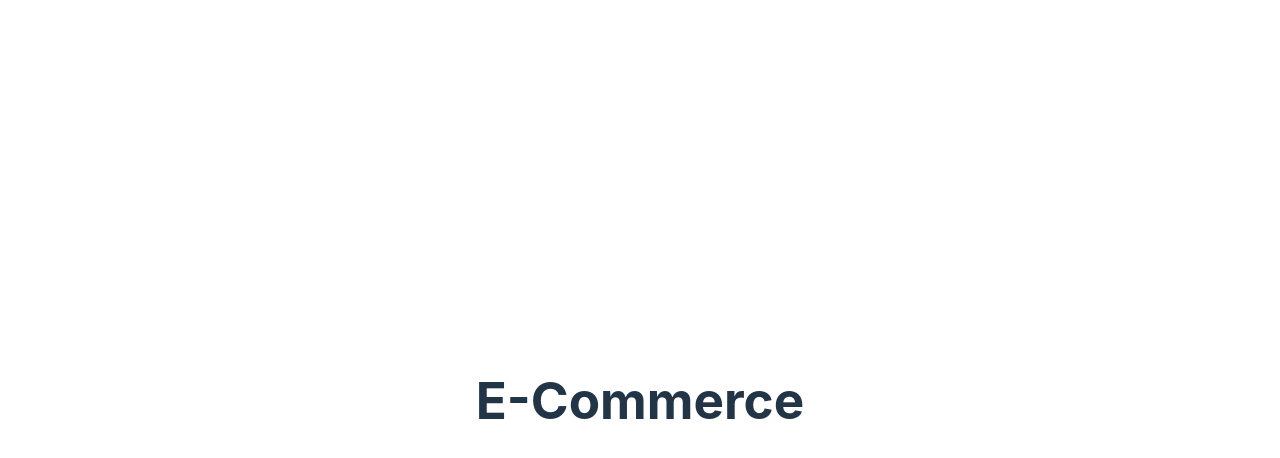
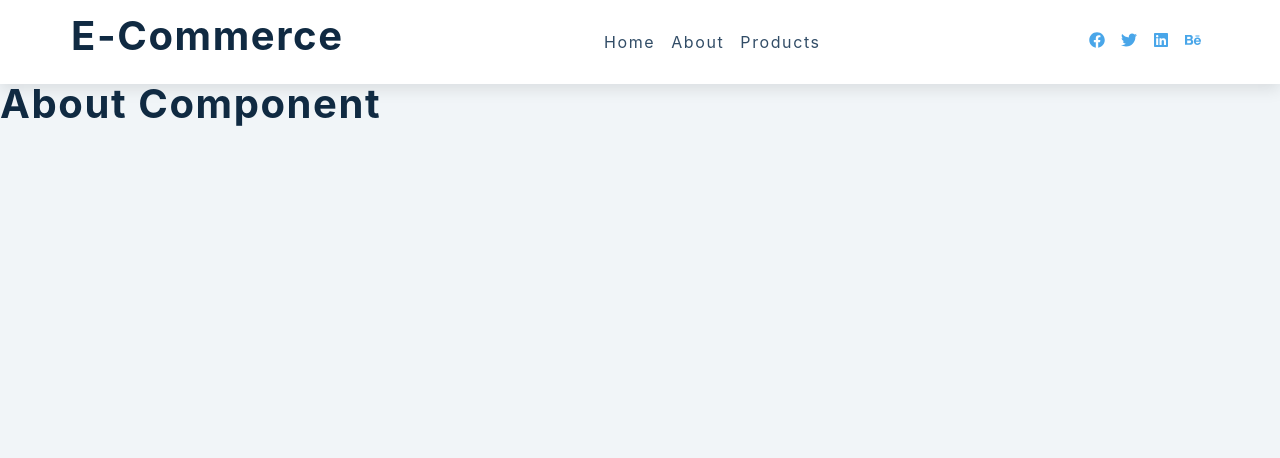
Before and after one commit to kiyarashnd/E-Commerce, a React (Vite) app: page /about in a window 1280 px wide. Shown: the top 458 px of the page. Built offline with nearby package versions, Linux system fonts and the light colour scheme.

Commit message:
add Navbar and BasicBreadcrumbs component to page

```diff
--- a/index.html
+++ b/index.html
@@ -4,7 +4,7 @@
     <meta charset="UTF-8" />
     <link rel="icon" type="image/svg+xml" href="/vite.svg" />
     <meta name="viewport" content="width=device-width, initial-scale=1.0" />
-    <title>Vite + React</title>
+    <title>E-Commerce</title>
   </head>
   <body>
     <div id="root"></div>
--- /dev/null
+++ b/src/About.jsx
@@ -0,0 +1,5 @@
+const About = () => {
+  return <h2>About component</h2>;
+};
+
+export default About;
--- a/src/App.jsx
+++ b/src/App.jsx
@@ -1,17 +1,35 @@
-import { useState } from "react";
-import reactLogo from "./assets/react.svg";
-import viteLogo from "/vite.svg";
-import "./App.css";
+import React from 'react';
+import Navbar from './Navbar';
+import Home from './Home';
+import About from './About';
+import Products from './Products';
+import NotFound from './NotFound';
+
+import { BrowserRouter as Router, Route, Switch } from 'react-router-dom';
 
 function App() {
-  const [count, setCount] = useState(0);
+  return (
+    <Router>
+      <Navbar />
 
-  return (
-    <>
-      <section>
-        <h1>E-Commerce</h1>
-      </section>
-    </>
+      <Switch>
+        <Route exact path='/'>
+          <Home />
+        </Route>
+
+        <Route path='/about' component={About}>
+          <About />
+        </Route>
+
+        <Route path='/Products'>
+          <Products />
+        </Route>
+
+        <Route path='*'>
+          <NotFound></NotFound>
+        </Route>
+      </Switch>
+    </Router>
   );
 }
 
--- /dev/null
+++ b/src/Home.jsx
@@ -0,0 +1,5 @@
+const Home = () => {
+  return <h2>Home component</h2>;
+};
+
+export default Home;
--- /dev/null
+++ b/src/Navbar.jsx
@@ -0,0 +1,77 @@
+import React, { useState, useRef, useEffect } from 'react';
+import { FaBars } from 'react-icons/fa';
+import { social } from './data';
+
+import { Link } from 'react-router-dom';
+
+const Navbar = () => {
+  const [showLinks, setShowLinks] = useState(false);
+  const linksContainerRef = useRef(null);
+  const linksRef = useRef(null);
+
+  let count = useRef(0); //this line is read just in initial render
+  console.log(count);
+
+  count.current = count.current + 1;
+  console.log('new count : ', count.current); //on every re render this gonna change
+
+  let countVariable = 0;
+  console.log(countVariable);
+
+  countVariable = countVariable + 1;
+  console.log('new count variable : ', countVariable); //in every re render this not change and is still 1
+
+  useEffect(() => {
+    const linksHeight = linksRef.current.getBoundingClientRect().height;
+    console.log(linksHeight);
+    if (showLinks) {
+      linksContainerRef.current.style.height = `${linksHeight}px`;
+    } else {
+      linksContainerRef.current.style.height = '0px';
+    }
+  }, [showLinks]);
+
+  return (
+    <nav>
+      <div className='nav-center'>
+        <div className='nav-header'>
+          {/* <img src={logo} alt='logo' /> */}
+          <h2>E-commerce</h2>
+          <button
+            className='nav-toggle'
+            onClick={() => setShowLinks(!showLinks)}
+          >
+            <FaBars />
+          </button>
+        </div>
+        {/* {showLinks && ( */}
+        <div className='links-container' ref={linksContainerRef}>
+          <ul className='links' ref={linksRef}>
+            {/* {links.map((link) => {
+              const { id, url, text } = link;
+              return ( */}
+            {/* <a href={url}>{text}</a> */}
+            <Link to='/'>Home</Link>
+            <Link to='/about'>about</Link>
+            <Link to='/Products'>Products</Link>
+            {/* );
+            })} */}
+          </ul>
+        </div>
+        {/* )} */}
+        <ul className='social-icons'>
+          {social.map((socialIcon) => {
+            const { id, url, icon } = socialIcon;
+            return (
+              <li key={id}>
+                <a href={url}>{icon}</a>
+              </li>
+            );
+          })}
+        </ul>
+      </div>
+    </nav>
+  );
+};
+
+export default Navbar;
--- /dev/null
+++ b/src/NotFound.jsx
@@ -0,0 +1,13 @@
+import { Link } from 'react-router-dom';
+
+const NotFound = () => {
+  return (
+    <div className='not-found'>
+      <h2>Sorry</h2>
+      <p>that page cannot be found</p>
+      <Link to='/'>Back to homepage...</Link>
+    </div>
+  );
+};
+
+export default NotFound;
--- /dev/null
+++ b/src/Products.jsx
@@ -0,0 +1,11 @@
+import BreadCrumbs from './components/BasicBreadcrumbs';
+
+const Products = () => {
+  return (
+    <>
+      <BreadCrumbs />
+    </>
+  );
+};
+
+export default Products;
--- /dev/null
+++ b/src/components/BasicBreadcrumbs.jsx
@@ -0,0 +1,25 @@
+import * as React from 'react';
+import Typography from '@mui/material/Typography';
+import Breadcrumbs from '@mui/material/Breadcrumbs';
+import Link from '@mui/material/Link';
+import styles from './BasicBreadcrumbs.module.css';
+
+export default function BasicBreadcrumbs() {
+  return (
+    <Breadcrumbs aria-label='breadcrumb' className={styles.Breadcrumbs}>
+      <Link underline='hover' color='inherit' href='/'>
+        Home
+      </Link>
+      {/* <Link
+        underline='hover'
+        color='inherit'
+        href='/material-ui/getting-started/installation/'
+      >
+        Products
+      </Link> */}
+      <Typography color='text.primary' className={styles.Breadcrumbs}>
+        Products
+      </Typography>
+    </Breadcrumbs>
+  );
+}
--- /dev/null
+++ b/src/components/BasicBreadcrumbs.module.css
@@ -0,0 +1,5 @@
+.Breadcrumbs{
+    font-size: 2rem;
+    background-color: #decbc0;
+    padding: 1rem;
+}
--- /dev/null
+++ b/src/data.jsx
@@ -0,0 +1,52 @@
+import React from 'react';
+import { FaBehance, FaFacebook, FaLinkedin, FaTwitter } from 'react-icons/fa';
+export const links = [
+  {
+    id: 1,
+    url: '/',
+    text: 'random',
+  },
+  {
+    id: 2,
+    url: '/about',
+    text: 'about',
+  },
+  {
+    id: 3,
+    url: '/projects',
+    text: 'projects',
+  },
+  {
+    id: 4,
+    url: '/contact',
+    text: 'contact',
+  },
+  {
+    id: 5,
+    url: '/profile',
+    text: 'profile',
+  },
+];
+
+export const social = [
+  {
+    id: 1,
+    url: 'https://www.twitter.com',
+    icon: <FaFacebook />,
+  },
+  {
+    id: 2,
+    url: 'https://www.twitter.com',
+    icon: <FaTwitter />,
+  },
+  {
+    id: 3,
+    url: 'https://www.twitter.com',
+    icon: <FaLinkedin />,
+  },
+  {
+    id: 4,
+    url: 'https://www.twitter.com',
+    icon: <FaBehance />,
+  },
+];
--- a/src/index.css
+++ b/src/index.css
@@ -1,69 +1,232 @@
+/*
+===============
+Variables
+===============
+*/
+
 :root {
-  font-family: Inter, system-ui, Avenir, Helvetica, Arial, sans-serif;
+  /* dark shades of primary color*/
+  --clr-primary-1: hsl(205, 86%, 17%);
+  --clr-primary-2: hsl(205, 77%, 27%);
+  --clr-primary-3: hsl(205, 72%, 37%);
+  --clr-primary-4: hsl(205, 63%, 48%);
+  /* primary/main color */
+  --clr-primary-5: hsl(205, 78%, 60%);
+  /* lighter shades of primary color */
+  --clr-primary-6: hsl(205, 89%, 70%);
+  --clr-primary-7: hsl(205, 90%, 76%);
+  --clr-primary-8: hsl(205, 86%, 81%);
+  --clr-primary-9: hsl(205, 90%, 88%);
+  --clr-primary-10: hsl(205, 100%, 96%);
+  /* darkest grey - used for headings */
+  --clr-grey-1: hsl(209, 61%, 16%);
+  --clr-grey-2: hsl(211, 39%, 23%);
+  --clr-grey-3: hsl(209, 34%, 30%);
+  --clr-grey-4: hsl(209, 28%, 39%);
+  /* grey used for paragraphs */
+  --clr-grey-5: hsl(210, 22%, 49%);
+  --clr-grey-6: hsl(209, 23%, 60%);
+  --clr-grey-7: hsl(211, 27%, 70%);
+  --clr-grey-8: hsl(210, 31%, 80%);
+  --clr-grey-9: hsl(212, 33%, 89%);
+  --clr-grey-10: hsl(210, 36%, 96%);
+  --clr-white: #fff;
+  --clr-red-dark: hsl(360, 67%, 44%);
+  --clr-red-light: hsl(360, 71%, 66%);
+  --clr-green-dark: hsl(125, 67%, 44%);
+  --clr-green-light: hsl(125, 71%, 66%);
+  --clr-black: #222;
+  --transition: all 0.3s linear;
+  --spacing: 0.1rem;
+  --radius: 0.25rem;
+  --light-shadow: 0 5px 15px rgba(0, 0, 0, 0.1);
+  --dark-shadow: 0 5px 15px rgba(0, 0, 0, 0.2);
+  --max-width: 1170px;
+  --fixed-width: 620px;
+}
+/*
+===============
+Global Styles
+===============
+*/
+
+*,
+::after,
+::before {
+  margin: 0;
+  padding: 0;
+  box-sizing: border-box;
+}
+body {
+  font-family: -apple-system, BlinkMacSystemFont, 'Segoe UI', Roboto, Oxygen,
+    Ubuntu, Cantarell, 'Open Sans', 'Helvetica Neue', sans-serif;
+  background: var(--clr-grey-10);
+  color: var(--clr-grey-1);
   line-height: 1.5;
-  font-weight: 400;
+  font-size: 0.875rem;
+}
+ul {
+  list-style-type: none;
+}
+a {
+  text-decoration: none;
+}
+h1,
+h2,
+h3,
+h4 {
+  letter-spacing: var(--spacing);
+  text-transform: capitalize;
+  line-height: 1.25;
+  margin-bottom: 0.75rem;
+}
+h1 {
+  font-size: 3rem;
+}
+h2 {
+  font-size: 2rem;
+}
+h3 {
+  font-size: 1.25rem;
+}
+h4 {
+  font-size: 0.875rem;
+}
+p {
+  margin-bottom: 1.25rem;
+  color: var(--clr-grey-5);
+}
+@media screen and (min-width: 800px) {
+  h1 {
+    font-size: 4rem;
+  }
+  h2 {
+    font-size: 2.5rem;
+  }
+  h3 {
+    font-size: 1.75rem;
+  }
+  h4 {
+    font-size: 1rem;
+  }
+  body {
+    font-size: 1rem;
+  }
+  h1,
+  h2,
+  h3,
+  h4 {
+    line-height: 1;
+  }
+}
+/*  global classes */
 
-  color-scheme: light dark;
-  color: rgba(255, 255, 255, 0.87);
-  background-color: #242424;
-
-  font-synthesis: none;
-  text-rendering: optimizeLegibility;
-  -webkit-font-smoothing: antialiased;
-  -moz-osx-font-smoothing: grayscale;
-  -webkit-text-size-adjust: 100%;
+/* section */
+.section {
+  width: 90vw;
+  margin: 0 auto;
+  max-width: var(--max-width);
 }
 
-a {
-  font-weight: 500;
-  color: #646cff;
-  text-decoration: inherit;
-}
-a:hover {
-  color: #535bf2;
+@media screen and (min-width: 992px) {
+  .section {
+    width: 95vw;
+  }
 }
 
-body {
-  margin: 0;
+/*
+===============
+Navbar
+===============
+*/
+nav {
+  background: var(--clr-white);
+  box-shadow: var(--light-shadow);
+}
+.nav-header {
   display: flex;
-  place-items: center;
-  min-width: 320px;
-  min-height: 100vh;
+  align-items: center;
+  justify-content: space-between;
+  padding: 1rem;
 }
-
-h1 {
-  font-size: 3.2em;
-  line-height: 1.1;
+.nav-toggle {
+  font-size: 1.5rem;
+  color: var(--clr-primary-5);
+  background: transparent;
+  border-color: transparent;
+  transition: var(--transition);
+  cursor: pointer;
 }
-
-button {
-  border-radius: 8px;
-  border: 1px solid transparent;
-  padding: 0.6em 1.2em;
-  font-size: 1em;
-  font-weight: 500;
-  font-family: inherit;
-  background-color: #1a1a1a;
-  cursor: pointer;
-  transition: border-color 0.25s;
+.nav-toggle:hover {
+  color: var(--clr-primary-1);
+  transform: rotate(90deg);
 }
-button:hover {
-  border-color: #646cff;
+.logo {
+  height: 40px;
 }
-button:focus,
-button:focus-visible {
-  outline: 4px auto -webkit-focus-ring-color;
+.links a {
+  color: var(--clr-grey-3);
+  font-size: 1rem;
+  text-transform: capitalize;
+  letter-spacing: var(--spacing);
+  display: block;
+  padding: 0.5rem 1rem;
+  transition: var(--transition);
 }
-
-@media (prefers-color-scheme: light) {
-  :root {
-    color: #213547;
-    background-color: #ffffff;
+.links a:hover {
+  background: var(--clr-primary-8);
+  color: var(--clr-primary-5);
+  padding-left: 1.5rem;
+}
+.social-icons {
+  display: none;
+}
+.links-container {
+  height: 0;
+  overflow: hidden;
+  transition: var(--transition);
+}
+.show-container {
+  height: 10rem;
+}
+@media screen and (min-width: 800px) {
+  .nav-center {
+    max-width: 1170px;
+    margin: 0 auto;
+    display: flex;
+    align-items: center;
+    justify-content: space-between;
+    padding: 1rem;
   }
-  a:hover {
-    color: #747bff;
+  .nav-header {
+    padding: 0;
   }
-  button {
-    background-color: #f9f9f9;
+  .nav-toggle {
+    display: none;
+  }
+  .links-container {
+    height: auto !important;
+  }
+  .links {
+    display: flex;
+  }
+  .links a {
+    padding: 0;
+    margin: 0 0.5rem;
+  }
+  .links a:hover {
+    padding: 0;
+    background: transparent;
+  }
+  .social-icons {
+    display: flex;
+  }
+  .social-icons a {
+    margin: 0 0.5rem;
+    color: var(--clr-primary-5);
+    transition: var(--transition);
+  }
+  .social-icons a:hover {
+    color: var(--clr-primary-7);
   }
 }
```
Also changed, not shown: package.json (+6 -1 lines), 1 other file (tests, documents, lock files or other folders).
